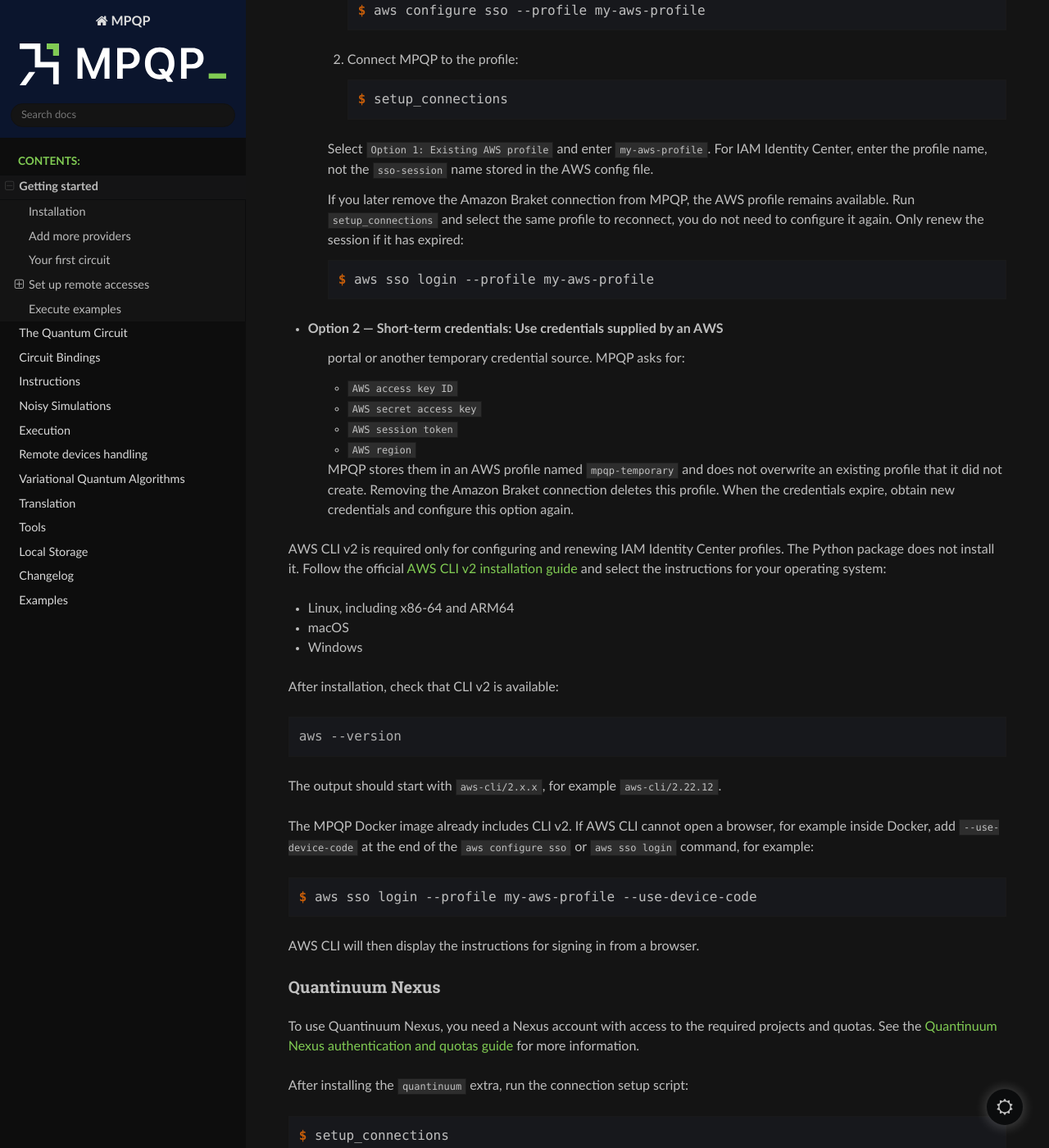
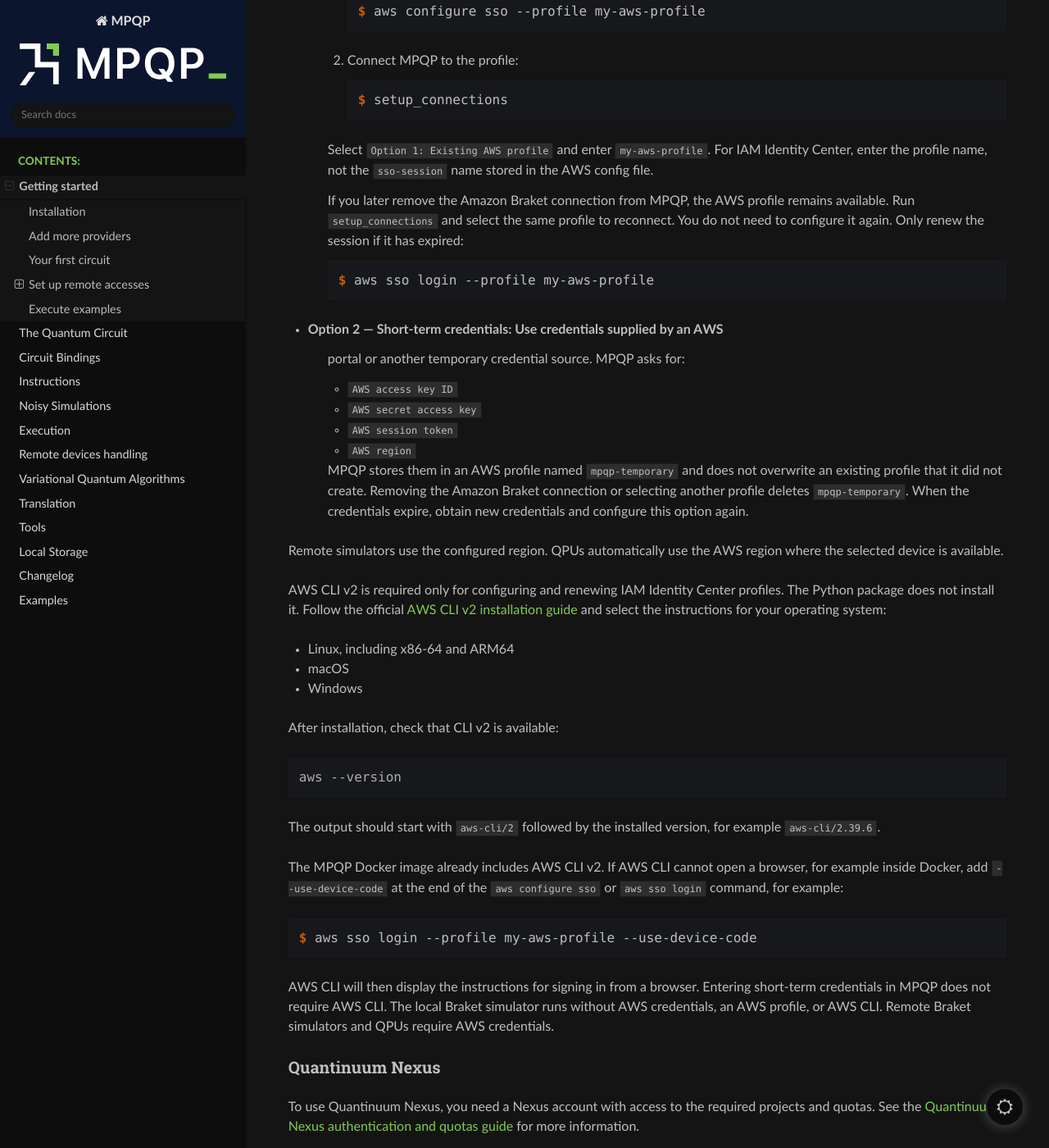
Before and after one commit to ColibrITD-SAS/mpqp, a Sphinx documentation site: the page built from docs/getting-started.rst, in a window 1280 px wide and 1400 px high, scrolled down 4547 px. Shown: the whole window at 82% size. Built offline with Sphinx 7.4.7 and the Read the Docs theme 3.1.0, drawn with Linux system fonts in a browser that asks for light colours; some of the changed text lies outside the part shown.

Commit message:
docs: update braket setup instructions guide

```diff
--- a/docs/getting-started.rst
+++ b/docs/getting-started.rst
@@ -210,8 +210,9 @@ before saving the connection.
 - **Option 1 — Existing AWS profile**: Use a profile already configured in the
     standard AWS configuration files. MPQP passes its name to Boto3, which
     resolves the profile's authentication method. This supports IAM Identity
-    Center, assume-role, and other profiles supported by Boto3. MPQP stores only
-    the selected name, it does not copy or modify the profile.
+    Center, assume-role, and other profiles supported by Boto3. MPQP saves only
+    the profile name in ``~/.mpqp/.env``. It does not copy the profile's
+    credentials or change its AWS configuration.
 
     For an IAM Identity Center profile, follow this flow:
 
@@ -233,7 +234,7 @@ before saving the connection.
 
     If you later remove the Amazon Braket connection from MPQP, the AWS profile
     remains available. Run ``setup_connections`` and select the same profile to
-    reconnect, you do not need to configure it again. Only renew the session if
+    reconnect. You do not need to configure it again. Only renew the session if
     it has expired:
 
     .. code-block:: console
@@ -250,8 +251,12 @@ before saving the connection.
 
     MPQP stores them in an AWS profile named ``mpqp-temporary`` and does not
     overwrite an existing profile that it did not create. Removing the Amazon
-    Braket connection deletes this profile. When the credentials expire, obtain
-    new credentials and configure this option again.
+    Braket connection or selecting another profile deletes ``mpqp-temporary``.
+    When the credentials expire, obtain new credentials and configure this
+    option again.
+
+Remote simulators use the configured region. QPUs automatically use the AWS
+region where the selected device is available.
 
 AWS CLI v2 is required only for configuring and renewing IAM Identity Center
 profiles. The Python package does not install it. Follow the official `AWS CLI
@@ -269,10 +274,10 @@ After installation, check that CLI v2 is available:
 
     aws --version
 
-The output should start with ``aws-cli/2.x.x``, for example
-``aws-cli/2.22.12``.
+The output should start with ``aws-cli/2`` followed by the installed version,
+for example ``aws-cli/2.39.6``.
 
-The MPQP Docker image already includes CLI v2. If AWS CLI cannot open a
+The MPQP Docker image already includes AWS CLI v2. If AWS CLI cannot open a
 browser, for example inside Docker, add ``--use-device-code`` at the end of the
 ``aws configure sso`` or ``aws sso login`` command, for example:
 
@@ -281,6 +286,9 @@ browser, for example inside Docker, add ``--use-device-code`` at the end of the
     $ aws sso login --profile my-aws-profile --use-device-code
 
 AWS CLI will then display the instructions for signing in from a browser.
+Entering short-term credentials in MPQP does not require AWS CLI. The local
+Braket simulator runs without AWS credentials, an AWS profile, or AWS CLI.
+Remote Braket simulators and QPUs require AWS credentials.
 
 Quantinuum Nexus
 ^^^^^^^^^^^^^^^^
```
Also changed, not shown: README.md (+6 -6 lines).
